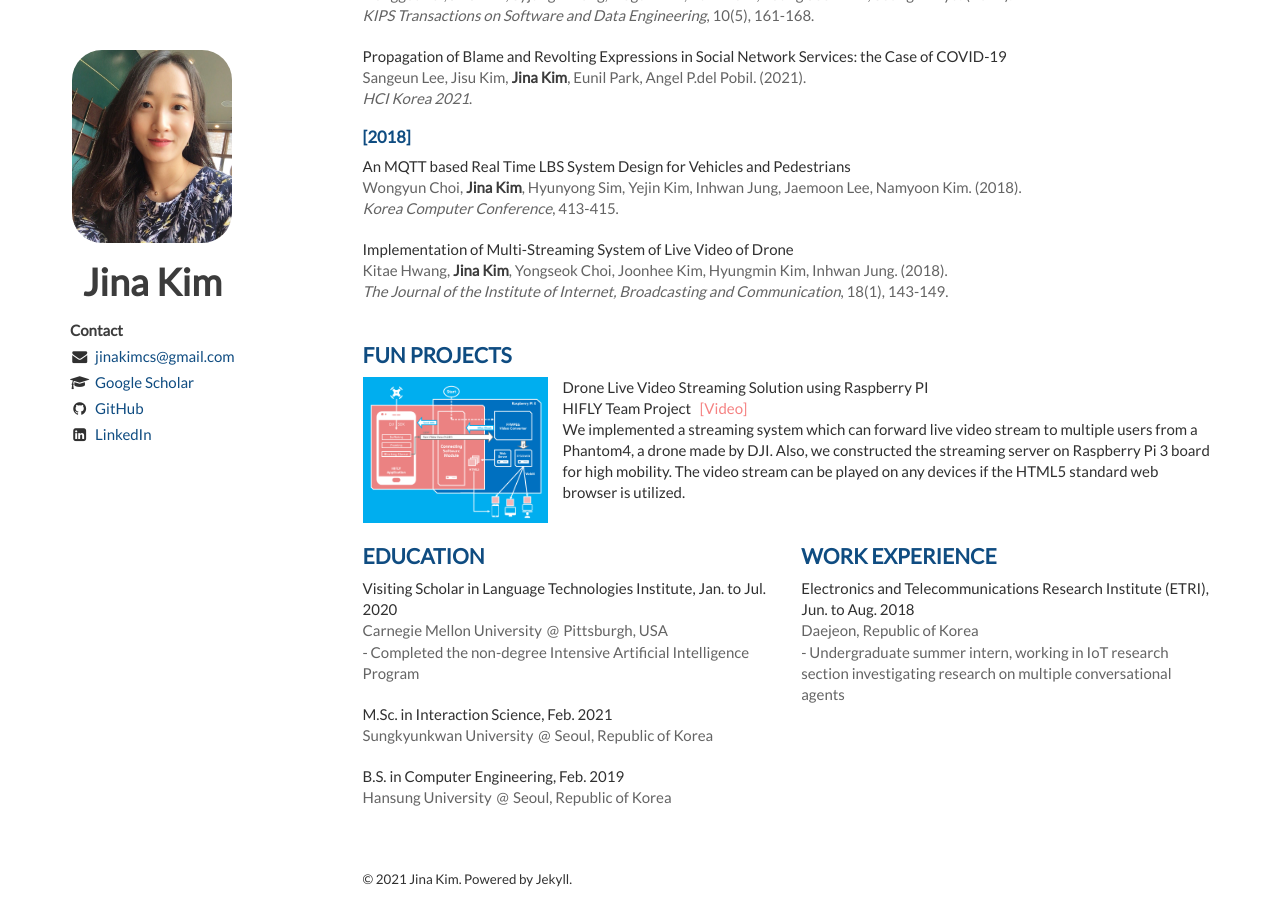
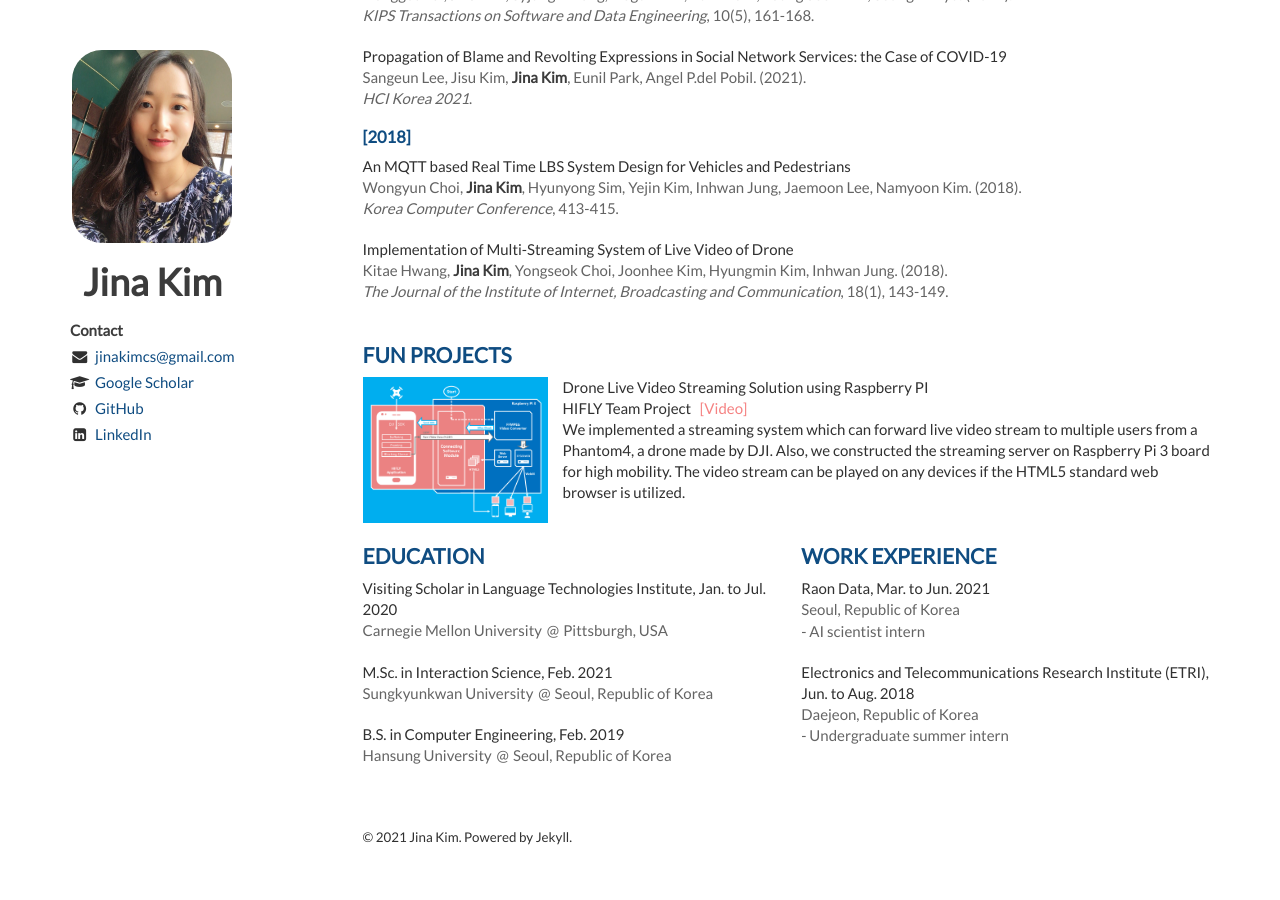
Before and after one commit to Jina-Kim/Jina-Kim.github.io, a Jekyll site: the page built from index.html, in a window 1280 px wide and 900 px high, scrolled down 1992 px. Built offline with Jekyll 4.4.1, drawn with Linux system fonts in a browser that asks for light colours; nearby versions of some CDN libraries; the list of posts is cut into pages by our own code; after the commit the page ends 2850 px from its top, so only the background shows below that.

Commit message:
Update experience.html

```diff
--- a/_includes/experience.html
+++ b/_includes/experience.html
@@ -7,7 +7,6 @@
                     Visiting Scholar in Language Technologies Institute, Jan. to Jul. 2020<br>
                     <span>Carnegie Mellon University</span>
                     <span><address>Pittsburgh, USA</address></span><br>
-                    <span>- Completed the non-degree Intensive Artificial Intelligence Program</span>
                 </header>
             </article>
             <article>
@@ -31,9 +30,16 @@
             <h1>Work Experience</h1>
             <article>
                 <header>
+                    Raon Data, Mar. to Jun. 2021<br/>
+                    <span><address>Seoul, Republic of Korea</address></span><br/>
+                    <span>- AI scientist intern</span>
+                </header>
+            </article>
+            <article>
+                <header>
                     Electronics and Telecommunications Research Institute (ETRI), Jun. to Aug. 2018<br/>
                     <span><address>Daejeon, Republic of Korea</address></span><br/>
-                    <span>- Undergraduate summer intern, working in IoT research section investigating research on multiple conversational agents</span>
+                    <span>- Undergraduate summer intern</span>
                 </header>
             </article>
         </div>
```
Also changed, not shown: _includes/education.html (deleted, +0 -29 lines).
